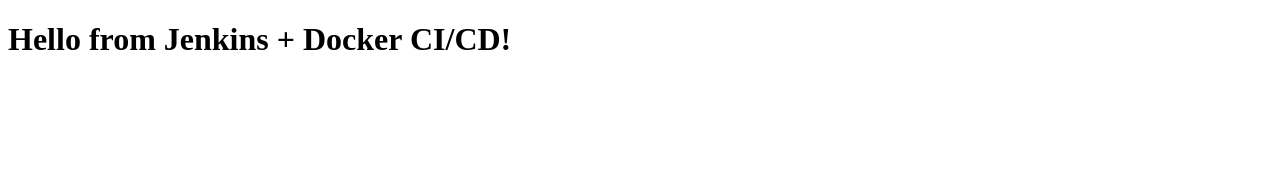
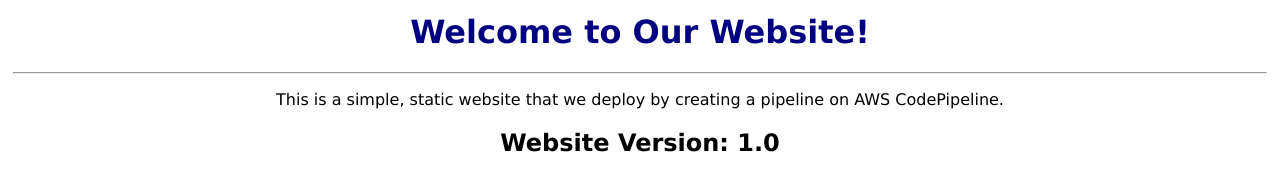
Before and after one commit to vishnnuv/jen-doc-html, a plain HTML site: page index.html in a window 1280 px wide. Drawn offline with Linux system fonts and the light colour scheme.

Commit message:
Update index.html

```diff
--- a/index.html
+++ b/index.html
@@ -1,5 +1,11 @@
-<!DOCTYPE html>
 <html>
-  <head><title>My App</title></head>
-  <body><h1>Hello from Jenkins + Docker CI/CD!</h1></body>
+    <head>
+        <title>Sample Website</title>
+    </head>
+    <body style="text-align:center;font-family:Verdana;margin:1%;">
+        <h1 style="color:navy">Welcome to Our Website!</h1>
+        <hr>
+        <p>This is a simple, static website that we deploy by creating a pipeline on AWS CodePipeline.</p>
+        <h2>Website Version: 1.0</h2>
+    </body>
 </html>
```
